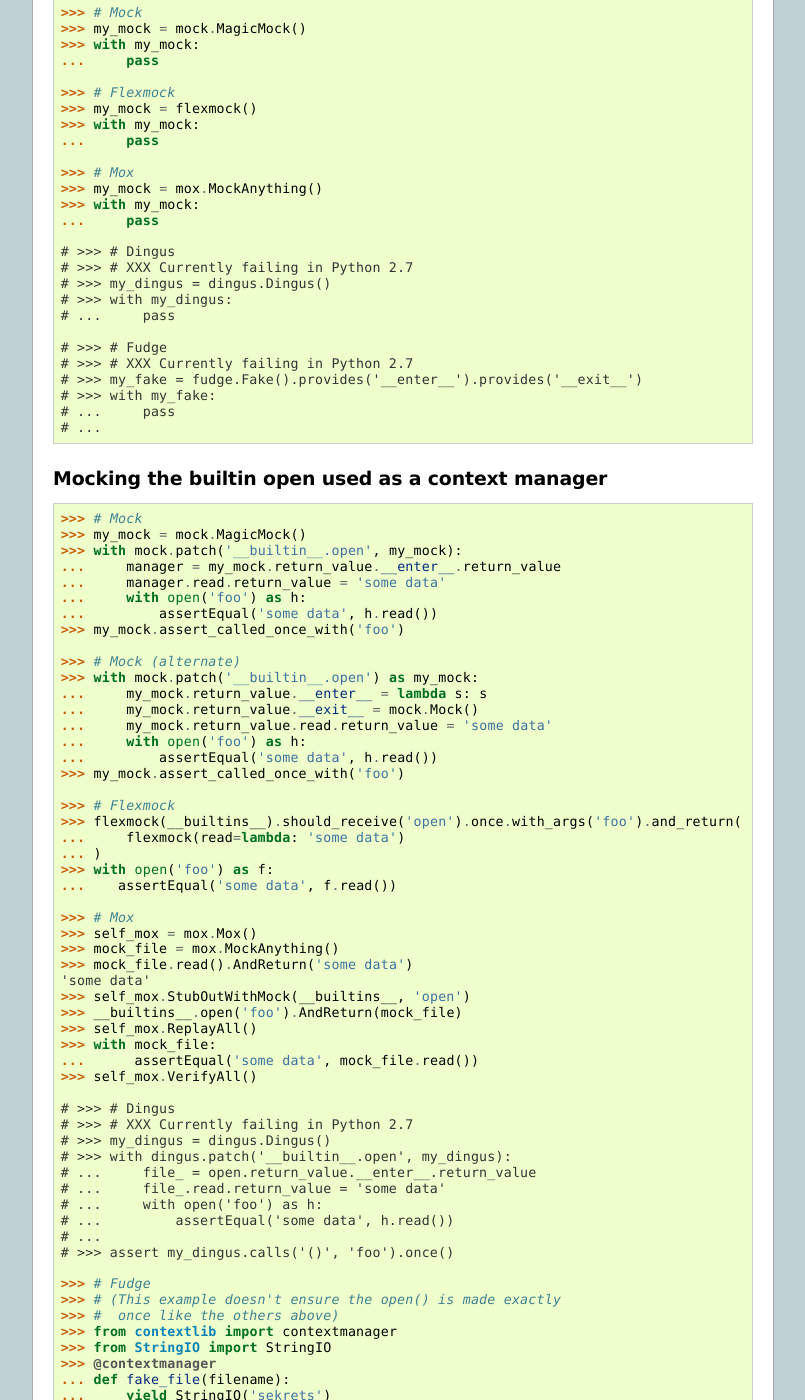
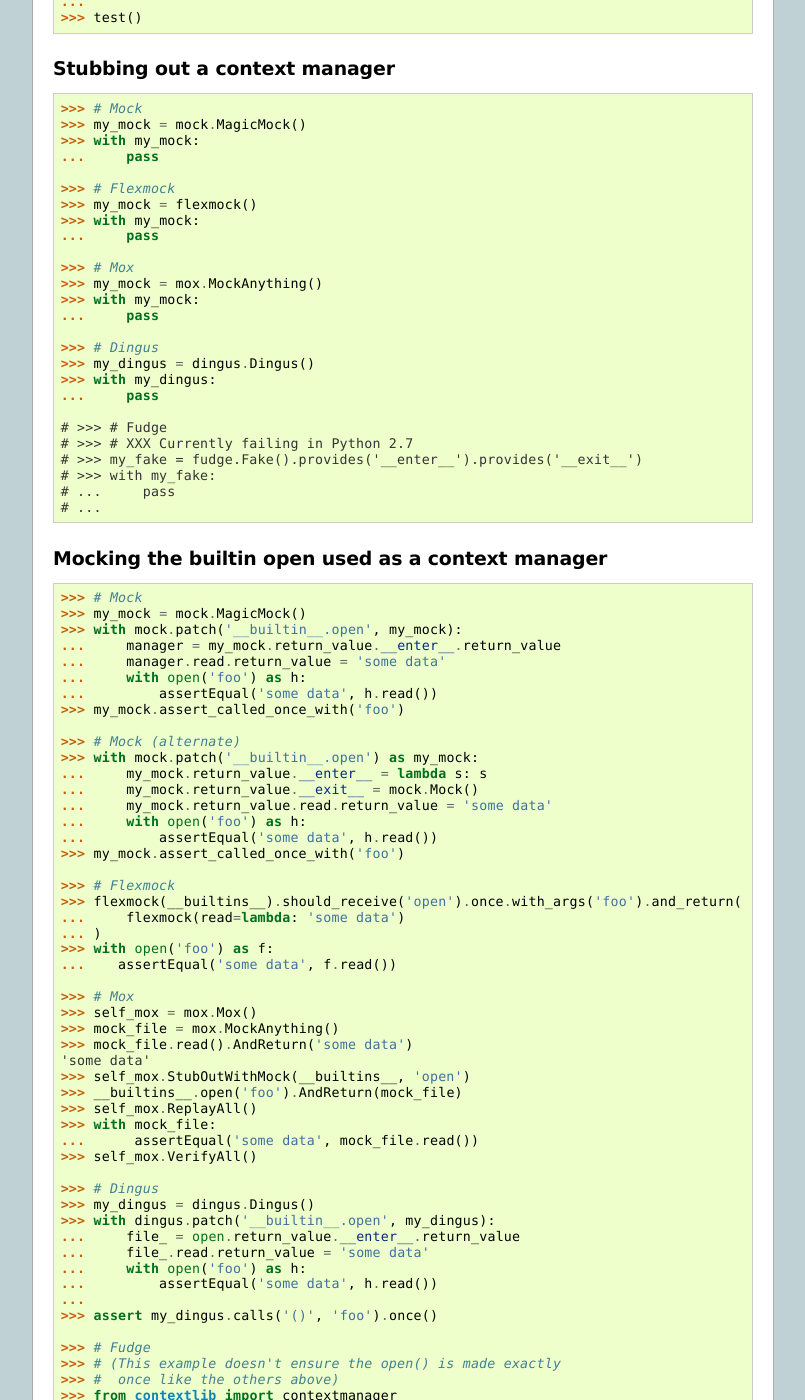
Before and after one commit to garybernhardt/python-mock-comparison, a Sphinx documentation site: the page built from docs/comparison.rst, in a window 1280 px wide and 1400 px high, scrolled down 7554 px. Shown: the whole window, without its empty margins (237-1042 px from the left). Built offline with Sphinx 7.4.7, drawn with Linux system fonts in a browser that asks for light colours; some of the changed text lies outside the part shown.

```diff
--- a/docs/comparison.rst
+++ b/docs/comparison.rst
@@ -534,11 +540,10 @@ Stubbing out a context manager
     >>> with my_mock:
     ...     pass
 
-    # >>> # Dingus
-    # >>> # XXX Currently failing in Python 2.7
-    # >>> my_dingus = dingus.Dingus()
-    # >>> with my_dingus:
-    # ...     pass
+    >>> # Dingus
+    >>> my_dingus = dingus.Dingus()
+    >>> with my_dingus:
+    ...     pass
 
     # >>> # Fudge
     # >>> # XXX Currently failing in Python 2.7
@@ -590,16 +595,15 @@ Mocking the builtin open used as a context manager
     ...      assertEqual('some data', mock_file.read())
     >>> self_mox.VerifyAll()
 
-    # >>> # Dingus
-    # >>> # XXX Currently failing in Python 2.7
-    # >>> my_dingus = dingus.Dingus()
-    # >>> with dingus.patch('__builtin__.open', my_dingus):
-    # ...     file_ = open.return_value.__enter__.return_value
-    # ...     file_.read.return_value = 'some data'
-    # ...     with open('foo') as h:
-    # ...         assertEqual('some data', h.read())
-    # ...
-    # >>> assert my_dingus.calls('()', 'foo').once()
+    >>> # Dingus
+    >>> my_dingus = dingus.Dingus()
+    >>> with dingus.patch('__builtin__.open', my_dingus):
+    ...     file_ = open.return_value.__enter__.return_value
+    ...     file_.read.return_value = 'some data'
+    ...     with open('foo') as h:
+    ...         assertEqual('some data', h.read())
+    ...
+    >>> assert my_dingus.calls('()', 'foo').once()
 
     >>> # Fudge
     >>> # (This example doesn't ensure the open() is made exactly
```
Also changed, not shown: other parts of docs/comparison.rst (+6 -0 lines).
